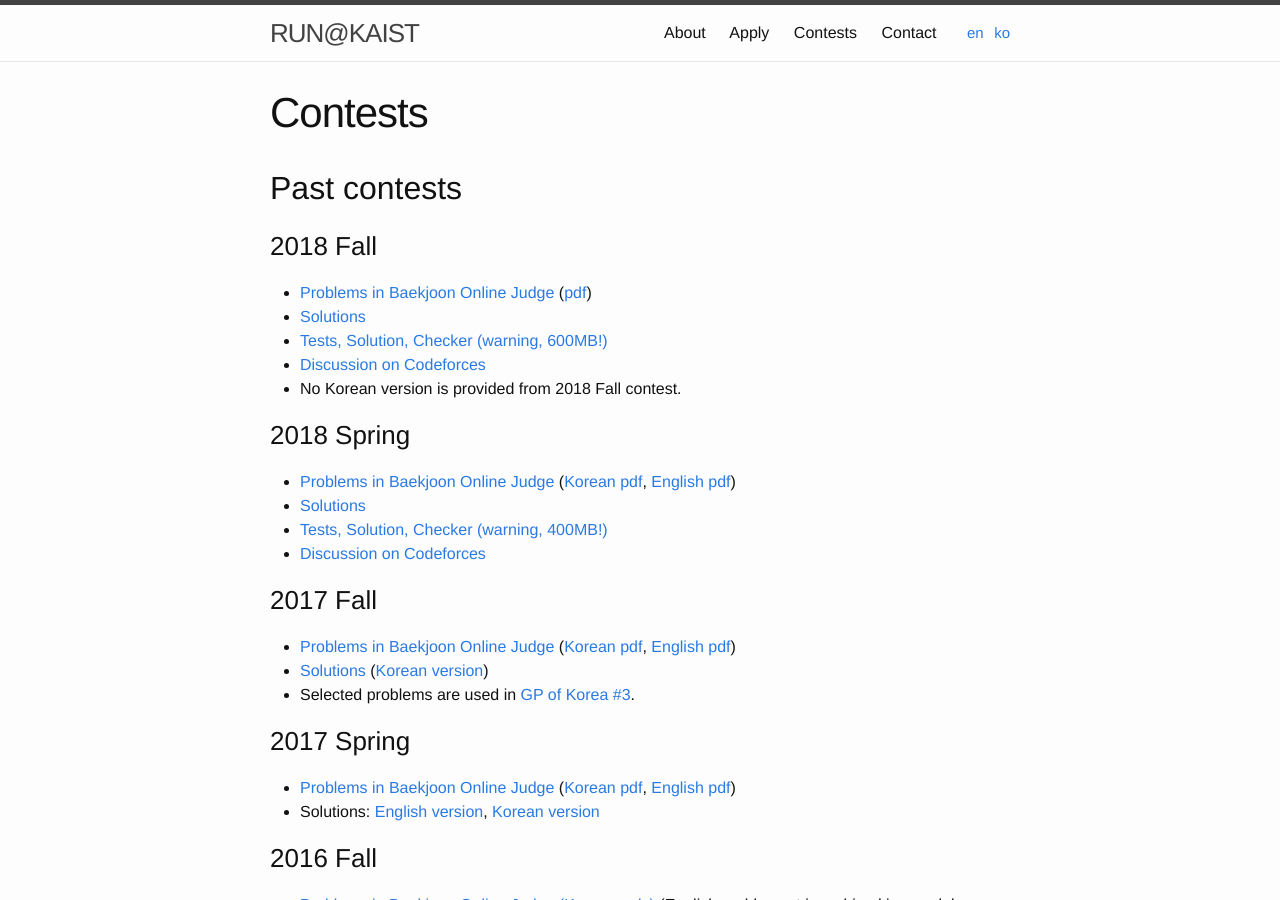
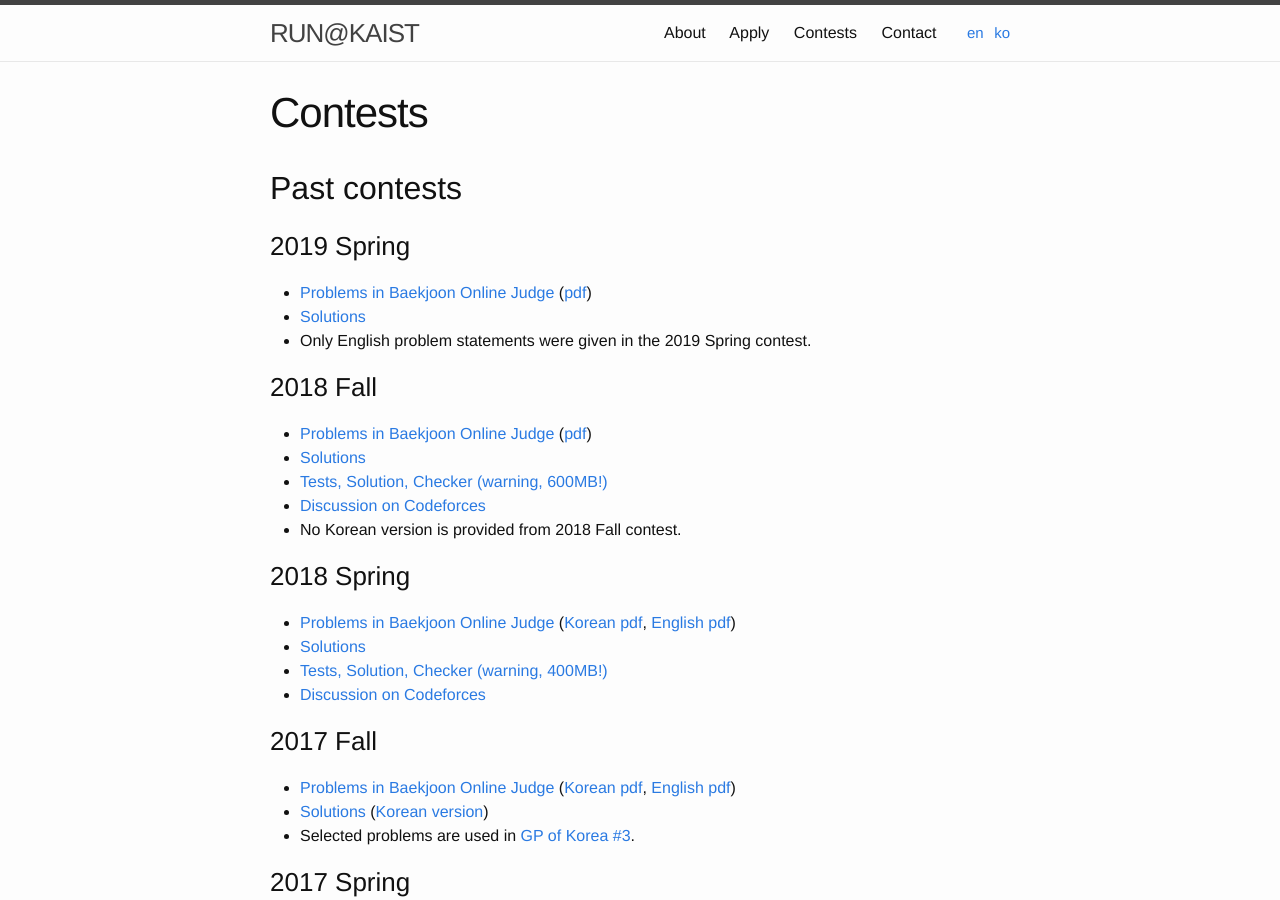
Before and after one commit to RUN-KAIST/kaist.run, a Jekyll site: the page built from contests/en.md, in a window 1280 px wide and 900 px high. Built offline with Jekyll 4.4.1, drawn with Linux system fonts in a browser that asks for light colours.

Commit message:
2019 봄대회 정보 추가

```diff
--- a/contests/en.md
+++ b/contests/en.md
@@ -8,6 +8,12 @@ order: 3
 ---
 
 ## Past contests
+
+### 2019 Spring
+
+ * [Problems in Baekjoon Online Judge](https://www.acmicpc.net/category/detail/2022) ([pdf](https://kaist.run/contest/2019-spring/problemset.pdf))
+ * [Solutions](https://kaist.run/contest/2019-spring/solution.pdf)
+ * Only English problem statements were given in the 2019 Spring contest.
 
 ### 2018 Fall
 
```
